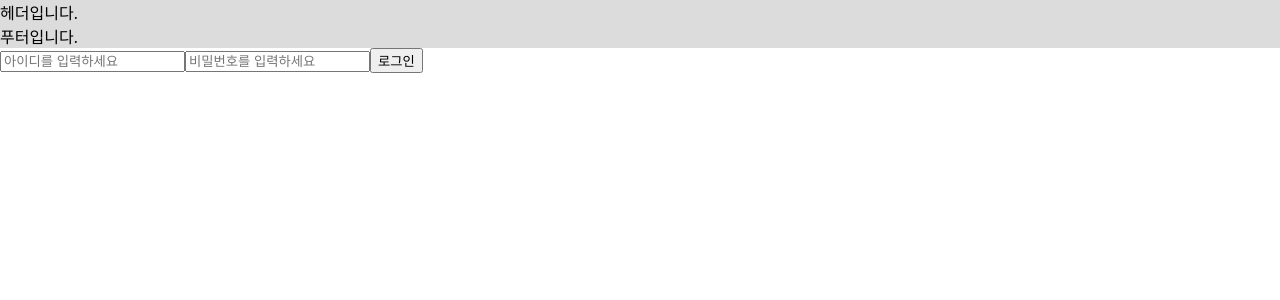
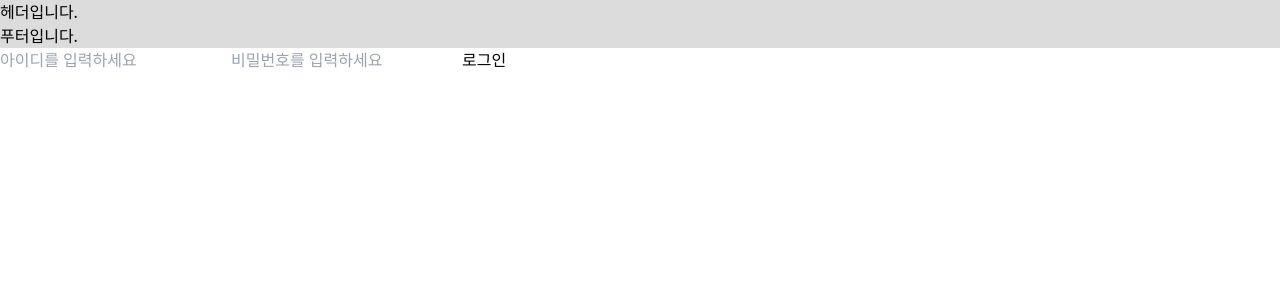
Before and after one commit to hyeyum0312/react_csr_study, a React (Create React App) app: page /login in a window 1280 px wide. Shown: the top 300 px of the page. Built offline with nearby package versions, Linux system fonts and the light colour scheme.

Commit message:
Chore: tailwindcss 설치

```diff
--- a/package.json
+++ b/package.json
@@ -47,9 +47,12 @@
     ]
   },
   "devDependencies": {
+    "autoprefixer": "^10.4.13",
     "eslint-config-prettier": "^8.6.0",
     "eslint-plugin-prettier": "^4.2.1",
-    "prettier": "2.8.3"
+    "postcss": "^8.4.21",
+    "prettier": "2.8.3",
+    "tailwindcss": "^3.2.4"
   },
   "lint": "eslint pc/src/main/fe/**/*.jsx mobile/src/main/fe/**/*.jsx"
 }
--- a/src/Pages/Intro/index.tsx
+++ b/src/Pages/Intro/index.tsx
@@ -1,8 +1,7 @@
 import React, { useState } from 'react';
 
-type Props = {
-  title?: string;
+const Intro: React.FC = () => {
+  return <div className="text-orange-500">Intro Page</div>;
 };
 
-const Intro: React.FC<React.PropsWithChildren<Props>> = ({ children }) => <div>헬로우</div>;
 export default Intro;
--- a/src/index.css
+++ b/src/index.css
@@ -1,13 +1,5 @@
-body {
-  margin: 0;
-  font-family: -apple-system, BlinkMacSystemFont, 'Segoe UI', 'Roboto', 'Oxygen',
-    'Ubuntu', 'Cantarell', 'Fira Sans', 'Droid Sans', 'Helvetica Neue',
-    sans-serif;
-  -webkit-font-smoothing: antialiased;
-  -moz-osx-font-smoothing: grayscale;
-}
+@tailwind base;
 
-code {
-  font-family: source-code-pro, Menlo, Monaco, Consolas, 'Courier New',
-    monospace;
-}
+@tailwind components;
+
+@tailwind utilities;
--- a/src/index.tsx
+++ b/src/index.tsx
@@ -1,18 +1,14 @@
 import React from 'react';
 import ReactDOM from 'react-dom/client';
+import App from './App';
 import './index.css';
-import App from './App';
-import reportWebVitals from './reportWebVitals';
+import { RecoilRoot } from 'recoil';
 
 const root = ReactDOM.createRoot(document.getElementById('root') as HTMLElement);
-
 root.render(
   <React.StrictMode>
-    <App />
+    <RecoilRoot>
+      <App />
+    </RecoilRoot>
   </React.StrictMode>
 );
-
-// If you want to start measuring performance in your app, pass a function
-// to log results (for example: reportWebVitals(console.log))
-// or send to an analytics endpoint. Learn more: https://bit.ly/CRA-vitals
-reportWebVitals();
--- /dev/null
+++ b/tailwind.config.js
@@ -0,0 +1,7 @@
+module.exports = {
+  content: ['./src/**/*.{js,jsx,ts,tsx}'],
+  theme: {
+    extend: {},
+  },
+  plugins: [],
+};
```
